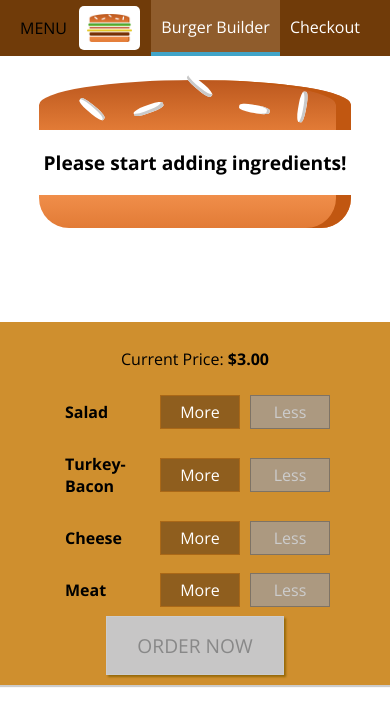
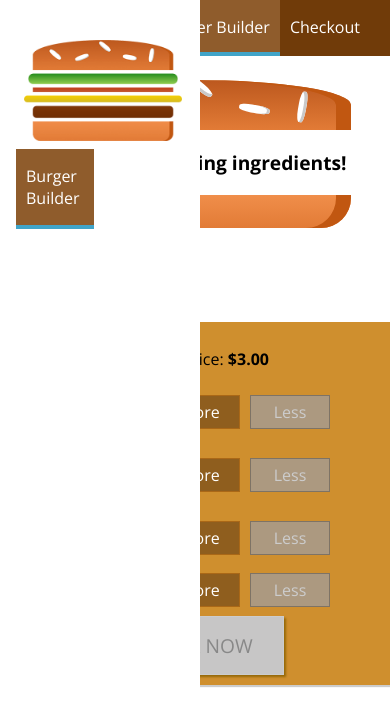
Before and after one commit to majidm55/Burger-Builder, a React app: page / in a window 390 px wide. Shown: the top 726 px of the page. Built offline with nearby package versions, Linux system fonts and the light colour scheme.

Commit message:
making the logo responsive

```diff
--- a/src/components/Layout/Layout.js
+++ b/src/components/Layout/Layout.js
@@ -2,11 +2,13 @@
 import Aux from '../../hoc/Aux';
 import classes from './Layout.css';
 import Toolbar from '../Navigation/Toolbar/Toolbar';
+import SideDrawer from '../Navigation/SideDarwer/SideDrawer';
 
 const layout = (props) => {
   return (
   <Aux>
     <Toolbar />
+    <SideDrawer />
     <main className={classes.Content}>
       {props.children}
     </main>
--- a/src/components/Logo/Logo.css
+++ b/src/components/Logo/Logo.css
@@ -1,7 +1,7 @@
 .Logo {
   background-color: white;
   padding: 8px;
-  height: 80%;
+  height: 100%;
   box-sizing: border-box;
   border-radius: 5px;
 }
--- a/src/components/Logo/Logo.js
+++ b/src/components/Logo/Logo.js
@@ -4,7 +4,7 @@
 import burgerLogo from '../../assets/images/burger-logo.png';
 
 const logo = (props) => (
-  <div className={classes.Logo}>
+  <div className={classes.Logo} style={{height: props.height}}>
     <img src={burgerLogo} alt="MyBurger"/>
   </div>
 );
--- /dev/null
+++ b/src/components/Navigation/SideDarwer/SideDrawer.css
@@ -0,0 +1,31 @@
+.SideDrawer {
+  position: fixed;
+  width: 200px;
+  max-width: 70%;
+  height: 100%;
+  left: 0;
+  top: 0;
+  z-index: 200;
+  background-color: white;
+  padding: 32px 16px;
+  box-sizing: border-box;
+  transition: transform  0.3s ease-out;
+}
+
+@media (min-width : 500px) {
+  .SideDrawer {
+    display: none;
+  }
+}
+
+.Open {
+  transform: translateX(0);
+}
+
+.Close {
+  transform: translateX(-100%);
+}
+
+.Logo {
+  height: 15%;
+}
--- /dev/null
+++ b/src/components/Navigation/SideDarwer/SideDrawer.js
@@ -0,0 +1,19 @@
+import React from 'react';
+import Logo from '../../Logo/Logo';
+import NavItems from '../NavItems/NavItems';
+import classes from './SideDrawer.css';
+
+const sideDrawer = (props) => {
+  return (
+    <div className={classes.SideDrawer}>
+      <div className={classes.Logo}>
+        <Logo />
+      </div>
+      <nav>
+        <NavItems />
+      </nav>
+    </div>
+  );
+}
+
+export default sideDrawer;
--- a/src/components/Navigation/Toolbar/Toolbar.css
+++ b/src/components/Navigation/Toolbar/Toolbar.css
@@ -17,3 +17,7 @@
   height: 100%;
 
 }
+
+.Logo {
+  height: 80%;
+}
--- a/src/components/Navigation/Toolbar/Toolbar.js
+++ b/src/components/Navigation/Toolbar/Toolbar.js
@@ -6,7 +6,9 @@
 const toolbar = (props) => (
   <header className={classes.Toolbar}>
     <div>MENU</div>
-    <Logo />
+      <div className={classes.Logo}>
+        <Logo />
+      </div>
     <nav>
       <NavItems />
     </nav>
```
